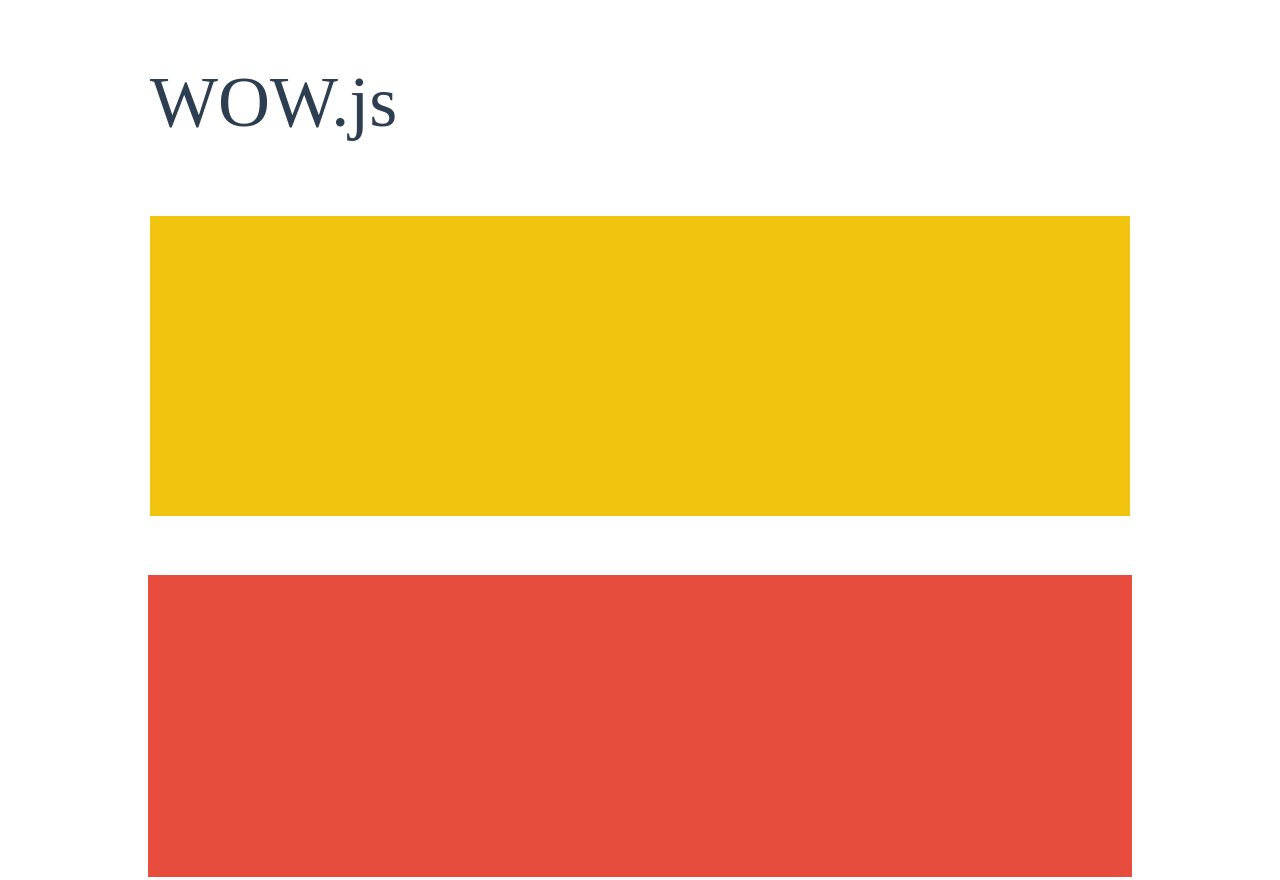
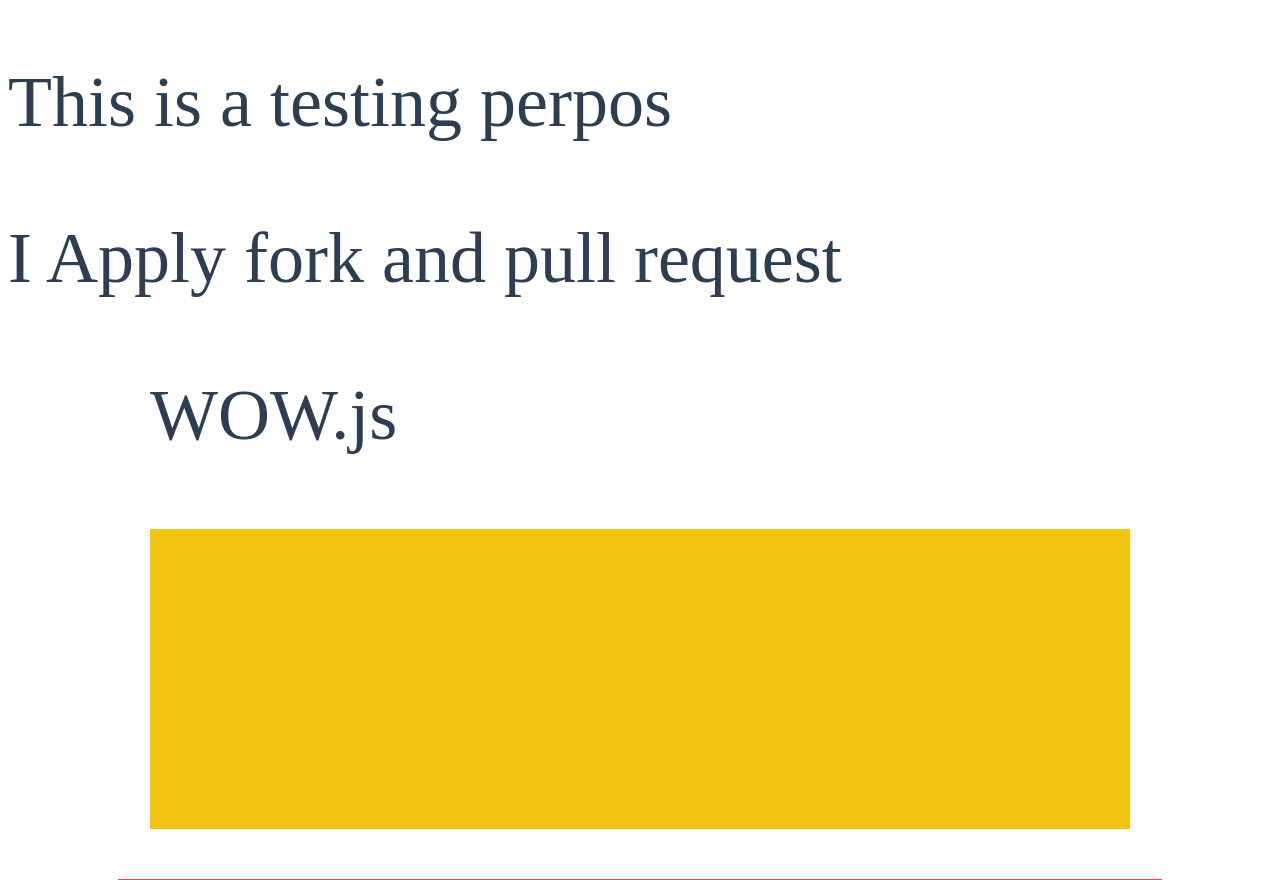
Before and after one commit to matthieua/WOW, a website: page demo.html in a window 1280 px wide. Shown: the top 880 px of the page. Drawn offline with Linux system fonts and the light colour scheme.

Commit message:
test drive

```diff
--- a/demo.html
+++ b/demo.html
@@ -17,6 +17,8 @@
 </head>
 
 <body>
+  <h1>This is a testing perpos</h1>
+  <h1>I Apply fork and pull request</h1>
   <div id="container">
     <header>
       <h1>WOW.js</h1>
```
